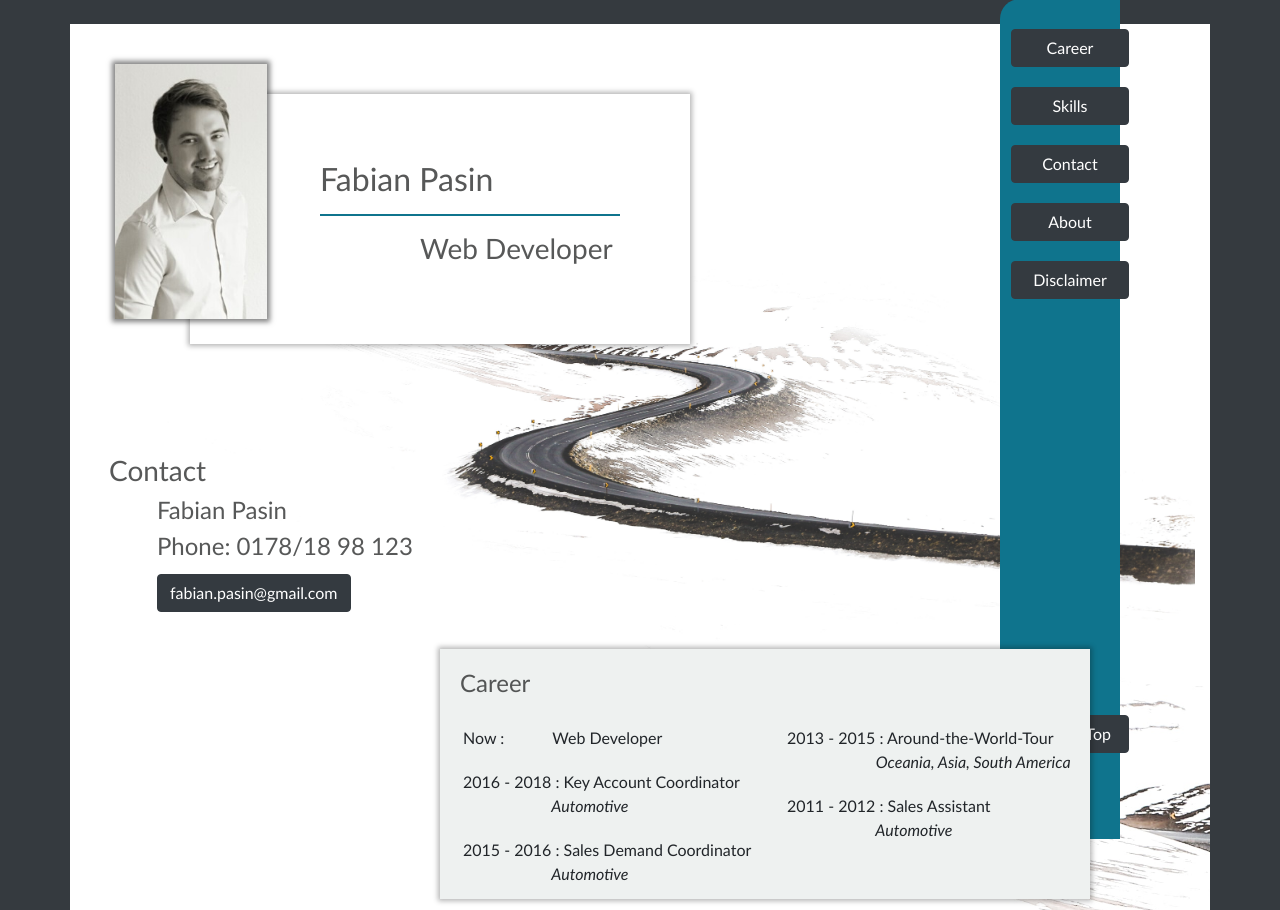
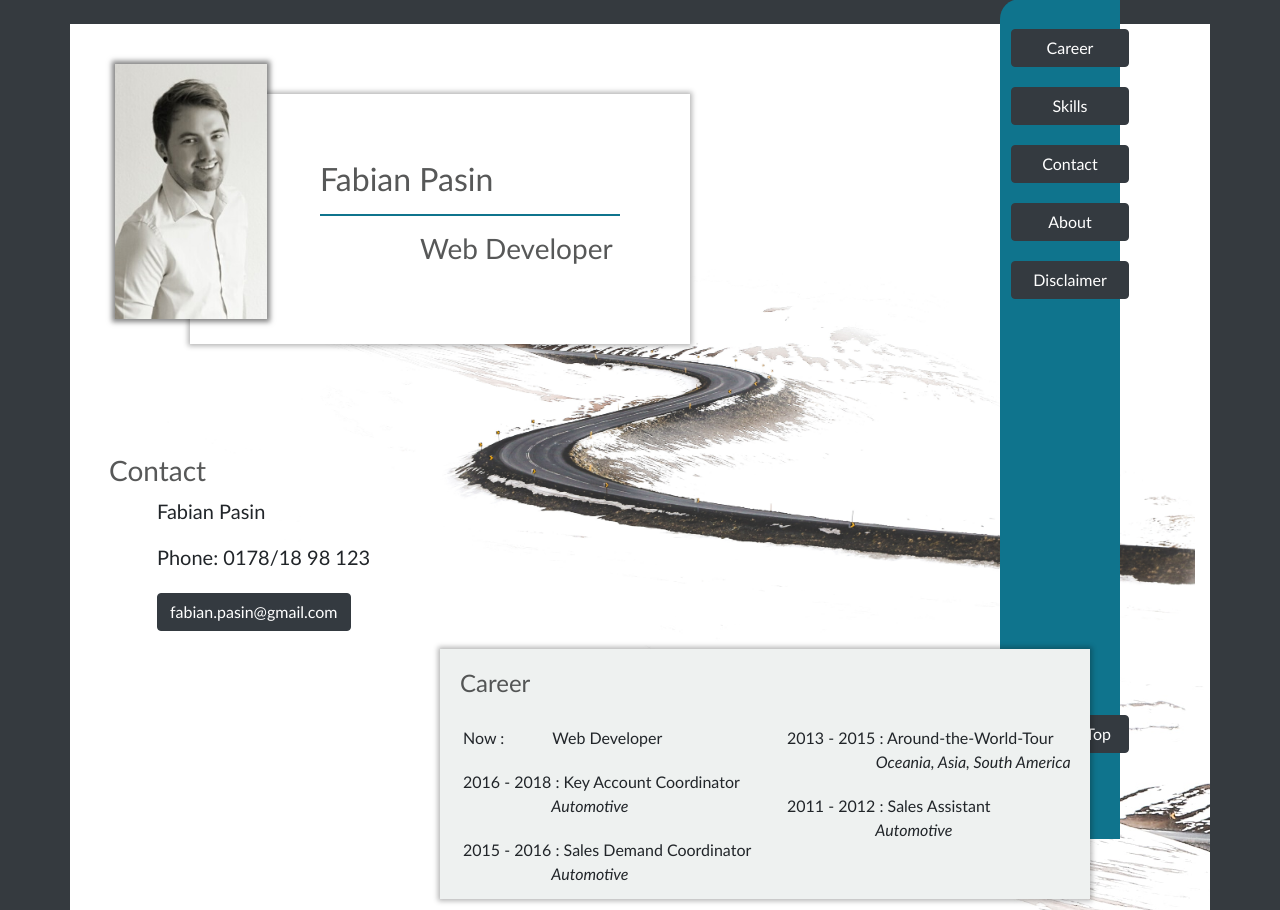
Before and after one commit to IanCapo/my-website, a plain HTML site: page index.html in a window 1280 px wide. Shown: the top 910 px of the page. Drawn offline with Linux system fonts and the light colour scheme.

Commit message:
Clean html code, change font size in contact section

```diff
--- a/css/styles.css
+++ b/css/styles.css
@@ -147,6 +147,7 @@ li {
 .contact {
     position: relative;
     top: -170px;
+    font-size: 20px;
 }
 
 .box-1 {
--- a/index.html
+++ b/index.html
@@ -8,6 +8,7 @@
   <link rel="stylesheet" href="css/bootstrap.css">
   <link rel="stylesheet" href="css/styles.css">
 </head>
+
 <body>
 
   <div class="container">
@@ -47,9 +48,10 @@
 
         <div  id="contact" class="col-4 contact">
           <h3 class="mb-2">Contact</h3>
-          <h4 class="ml-5">Fabian Pasin</h4>
-          <h4 class="ml-5">Phone: 0178/18 98 123</h4>
-          <div><script type="text/JavaScript">
+          <p class="ml-5">Fabian Pasin</p>
+          <p class="ml-5">Phone: 0178/18 98 123</p>
+          <div>
+            <script type="text/JavaScript">
                     <!--
           // Email obfuscator script 2.1 by Tim Williams, University of Arizona
           // Random encryption key feature coded by Andrew Moulden
@@ -72,11 +74,12 @@
           document.write("<a href='mailto:"+link+"'><button class='btn btn-dark ml-5'>fabian.pasin@gmail.com</button></a>")
           }
           //-->
-          </script></div>
+          </script>
+        </div>
 
       </div>
 
-    <!--Vita-->
+    <!--Career-->
 
         <div class="col">
           <div  id="vita" class="box-1">
@@ -166,7 +169,7 @@
           <div id="Disclaimer" class="collapsedisclaimer display-none">
             <p>
                <strong>Disclaimer for Fabian Pasin Web Development</strong> <br> If you require any more information or have any questions about our site’s disclaimer,<br>
-              please feel free to contact us by email at fabian.pasin(at)gmail.com.<br> Disclaimers for www.IanPasin.com <br><br>All the information
+              please feel free to contact us by email.<br> Disclaimers for www.IanPasin.com <br><br>All the information
               on this website is published in good faith and for general information purpose only. www.IanPasin.com does not make any warranties
               about the completeness, reliability and accuracy of this information. Any action you take upon the information you find on
               this website (www.IanPasin.com), is strictly at your own risk. www.IanPasin.com will not be liable for any losses and/or
@@ -237,12 +240,6 @@
 //-->
 </script>
 
+</body>
 
-
-
-
-
-
-
-</body>
 </html>
```
